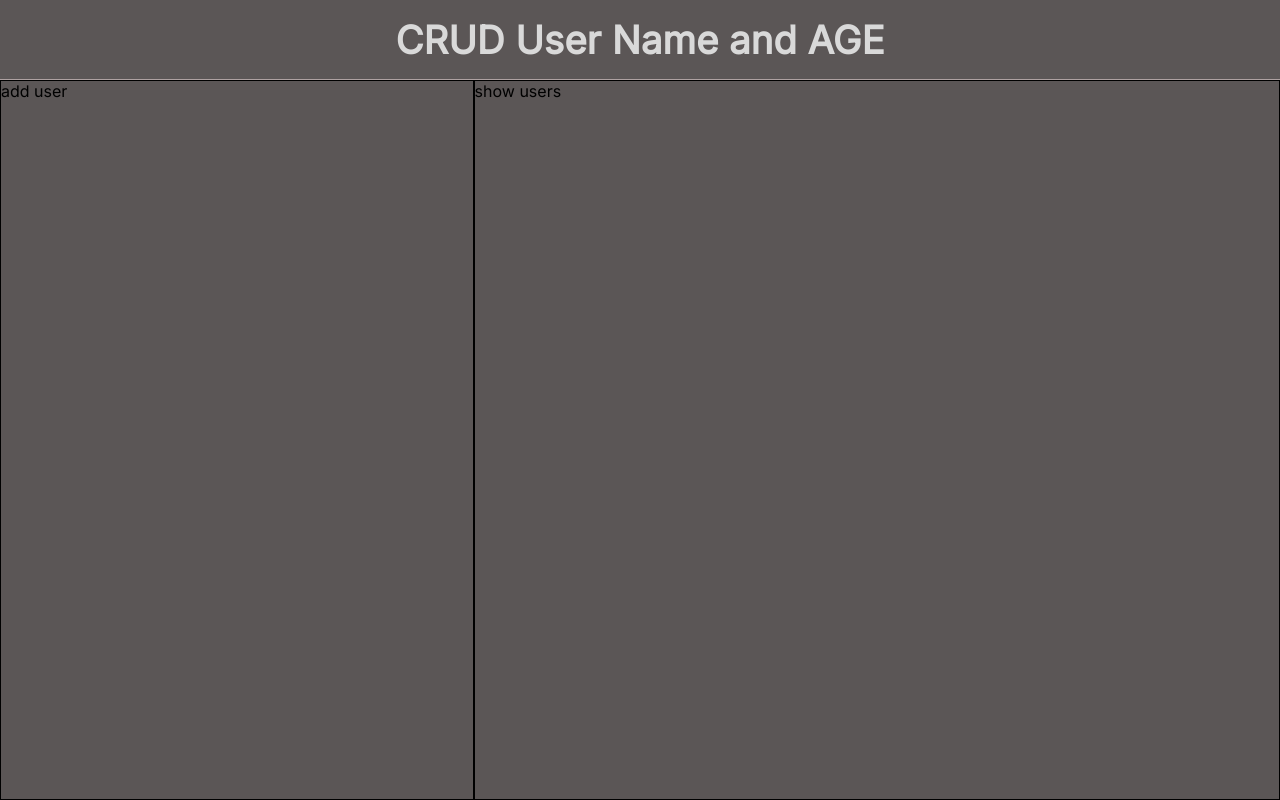
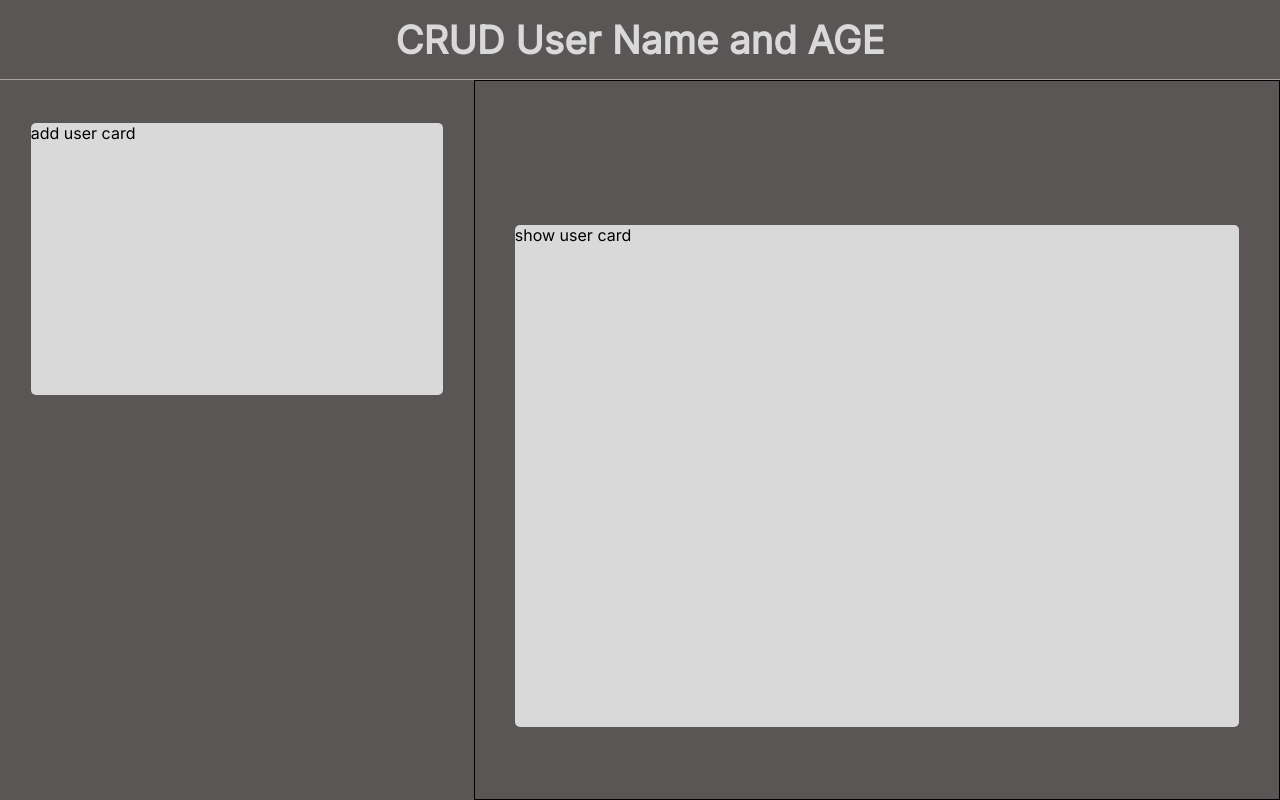
Before and after one commit to akashmore1/React-Concepts-Everything, a React (Create React App) app in the folder 01-Basics_Of_React_Revise/: page / in a window 1280 px wide. Built offline with nearby package versions, Linux system fonts and the light colour scheme.

Commit message:
Add showuser and adduser card

```diff
--- a/01-Basics_Of_React_Revise/src/components/AddUser/AddUser.css
+++ b/01-Basics_Of_React_Revise/src/components/AddUser/AddUser.css
@@ -1,4 +1,17 @@
 .add-user__section {
   width: 37%;
-  border: 1px solid black;
+  display: flex;
+  justify-content: center;
+  position: relative;
 }
+
+.add-user__card {
+  width: 87%;
+  background: #d9d9d9;
+  height: 43%;
+  max-height: 17rem;
+  min-height: 16rem;
+  border-radius: 5px;
+  position: absolute;
+  top: 6%;
+}
--- a/01-Basics_Of_React_Revise/src/components/AddUser/AddUser.js
+++ b/01-Basics_Of_React_Revise/src/components/AddUser/AddUser.js
@@ -2,7 +2,11 @@ import React from "react";
 import "./AddUser.css";
 
 const AddUser = () => {
-  return <section className="add-user__section"> add user</section>;
+  return (
+    <section className="add-user__section">
+      <div className="add-user__card">add user card</div>
+    </section>
+  );
 };
 
 export default AddUser;
--- a/01-Basics_Of_React_Revise/src/components/ShowUser/ShowUser.css
+++ b/01-Basics_Of_React_Revise/src/components/ShowUser/ShowUser.css
@@ -1,4 +1,19 @@
 .show-user__section {
   width: 63%;
   border: 1px solid black;
+  display: flex;
+  justify-content: center;
+  position: relative;
 }
+
+.show-user__card {
+  width: 90%;
+  background: #d9d9d9;
+  height: 70%;
+  max-height: 66rem;
+  min-height: 20rem;
+  border-radius: 5px;
+  overflow: scroll;
+  position: absolute;
+  top: 20%;
+}
--- a/01-Basics_Of_React_Revise/src/components/ShowUser/ShowUser.js
+++ b/01-Basics_Of_React_Revise/src/components/ShowUser/ShowUser.js
@@ -2,7 +2,11 @@ import React from "react";
 import "./ShowUser.css";
 
 const ShowUser = () => {
-  return <section className="show-user__section">show users</section>;
+  return (
+    <section className="show-user__section">
+      <div className="show-user__card">show user card</div>
+    </section>
+  );
 };
 
 export default ShowUser;
```
